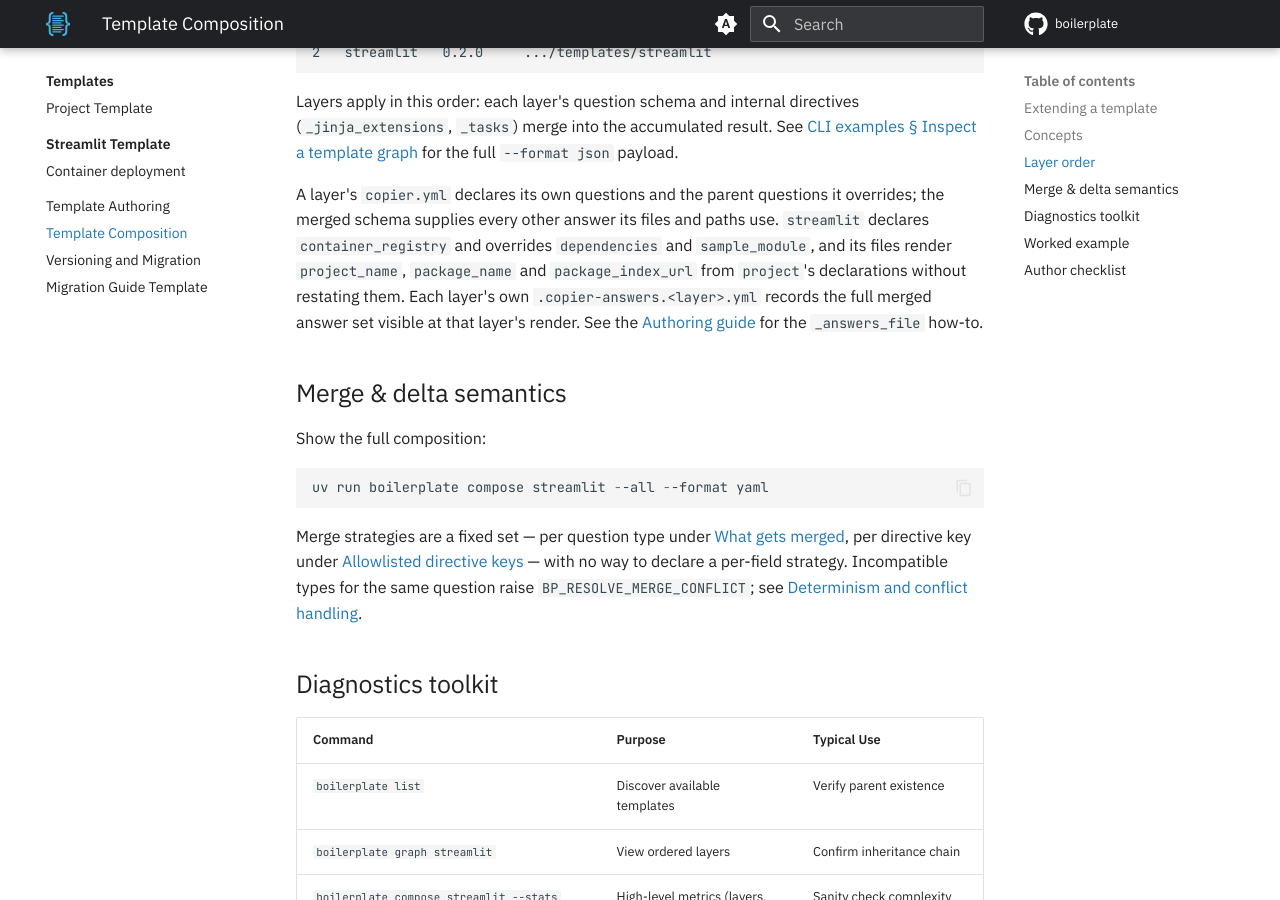
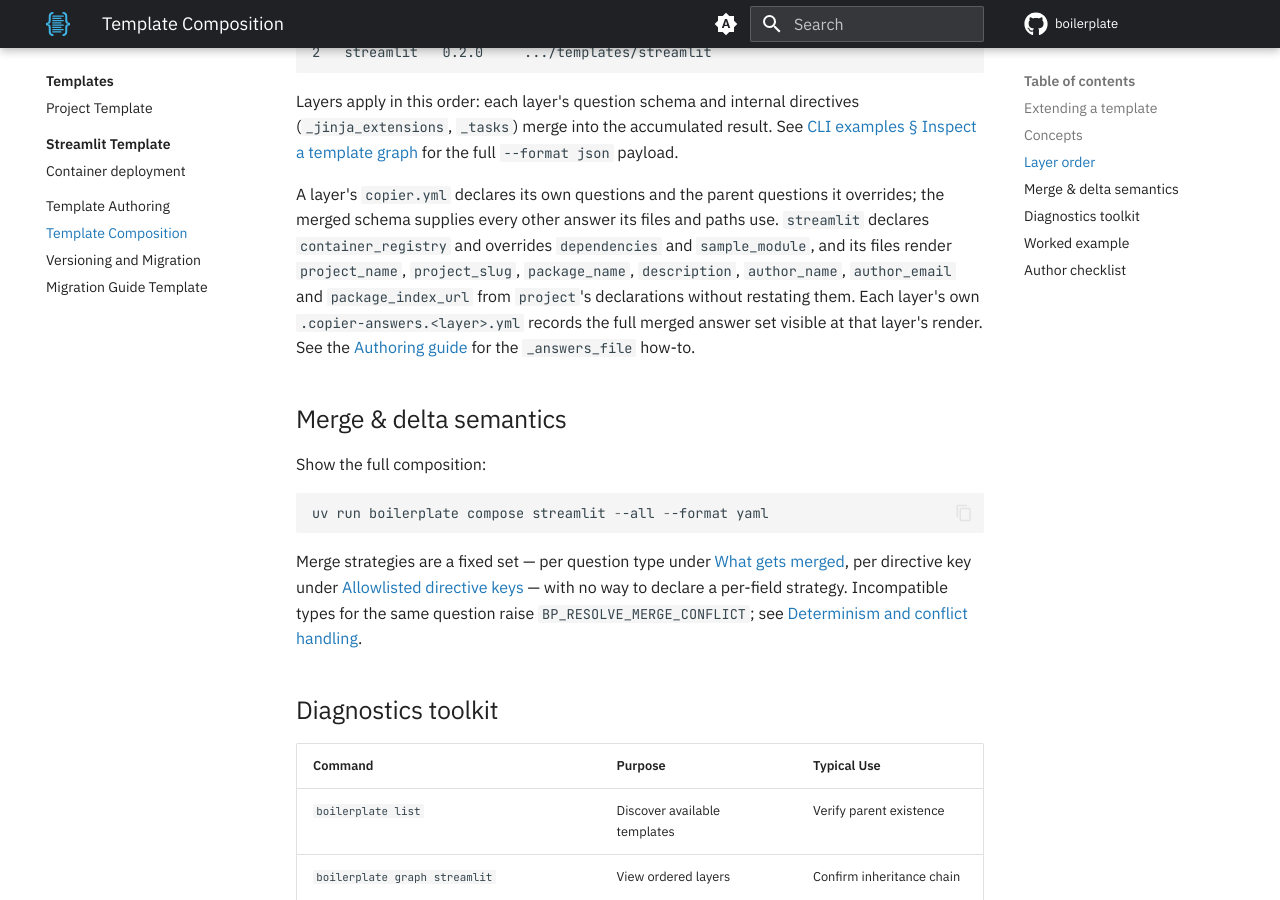
Before and after one commit to TheRealBillSiegler/boilerplate, an MkDocs documentation site: the page built from docs/templates-hub/composition.md, in a window 1280 px wide and 900 px high, scrolled down 2036 px. Built offline with MkDocs 1.6.1 and Material for MkDocs 9.7.7, drawn with Linux system fonts in a browser that asks for light colours; comment, search, counter and statistics services are not loaded; the version menu is left out.

Commit message:
docs(templates-hub): list every project answer streamlit's files render
The composition page named three inherited answers as if the list were
complete; the layer's README also renders the slug, the description and
the author fields.

Co-Authored-By: Claude Fable 5.1 <noreply@anthropic.com>

```diff
--- a/docs/templates-hub/composition.md
+++ b/docs/templates-hub/composition.md
@@ -61,7 +61,7 @@ Output (abridged):
 
 Layers apply in this order: each layer's question schema and internal directives (`_jinja_extensions`, `_tasks`) merge into the accumulated result. See [CLI examples § Inspect a template graph](../cli-examples.md#inspect-a-template-graph) for the full `--format json` payload.
 
-A layer's `copier.yml` declares its own questions and the parent questions it overrides; the merged schema supplies every other answer its files and paths use. `streamlit` declares `container_registry` and overrides `dependencies` and `sample_module`, and its files render `project_name`, `package_name` and `package_index_url` from `project`'s declarations without restating them. Each layer's own `.copier-answers.<layer>.yml` records the full merged answer set visible at that layer's render. See the [Authoring guide](authoring.md#template-composition) for the `_answers_file` how-to.
+A layer's `copier.yml` declares its own questions and the parent questions it overrides; the merged schema supplies every other answer its files and paths use. `streamlit` declares `container_registry` and overrides `dependencies` and `sample_module`, and its files render `project_name`, `project_slug`, `package_name`, `description`, `author_name`, `author_email` and `package_index_url` from `project`'s declarations without restating them. Each layer's own `.copier-answers.<layer>.yml` records the full merged answer set visible at that layer's render. See the [Authoring guide](authoring.md#template-composition) for the `_answers_file` how-to.
 
 ## Merge & delta semantics
 
```
